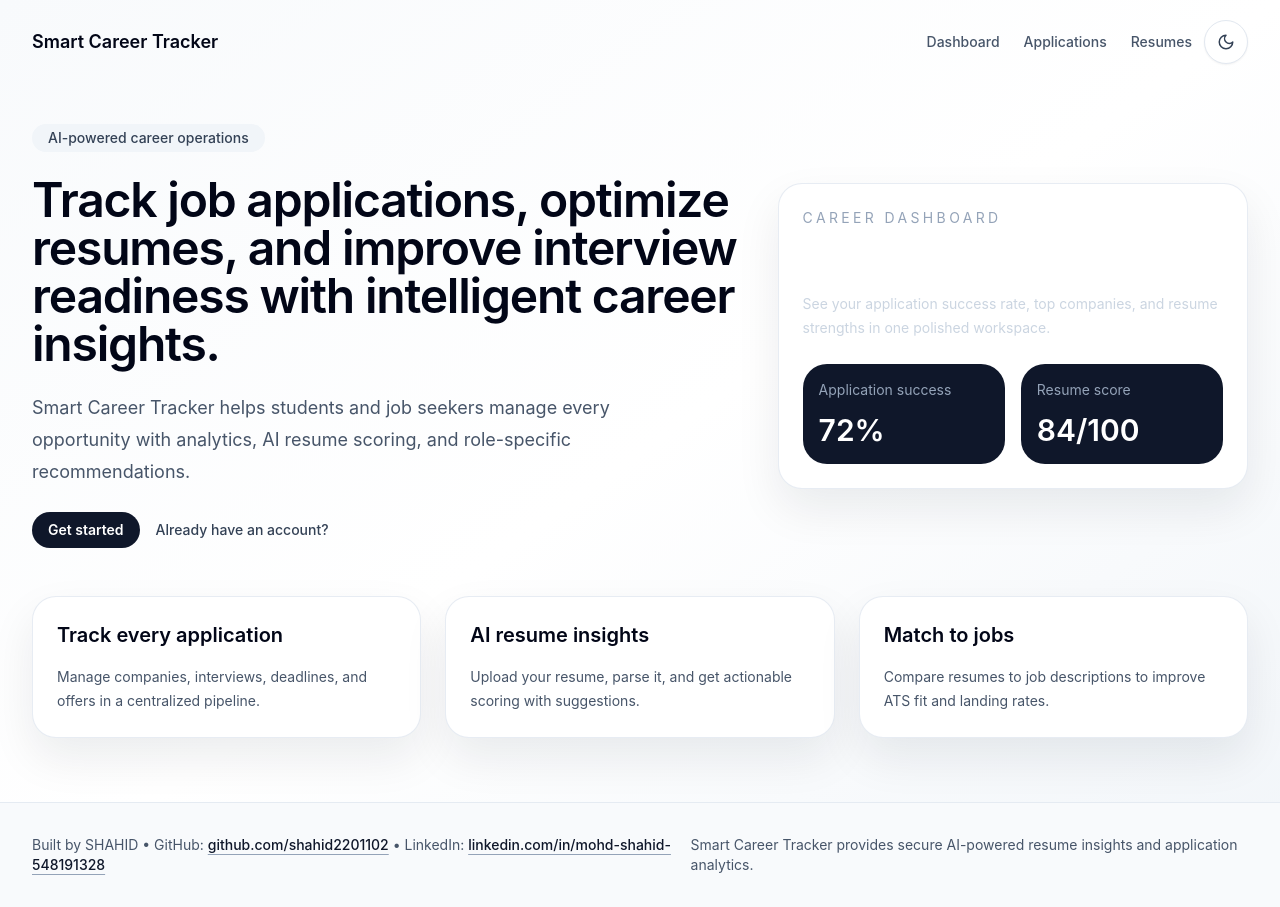
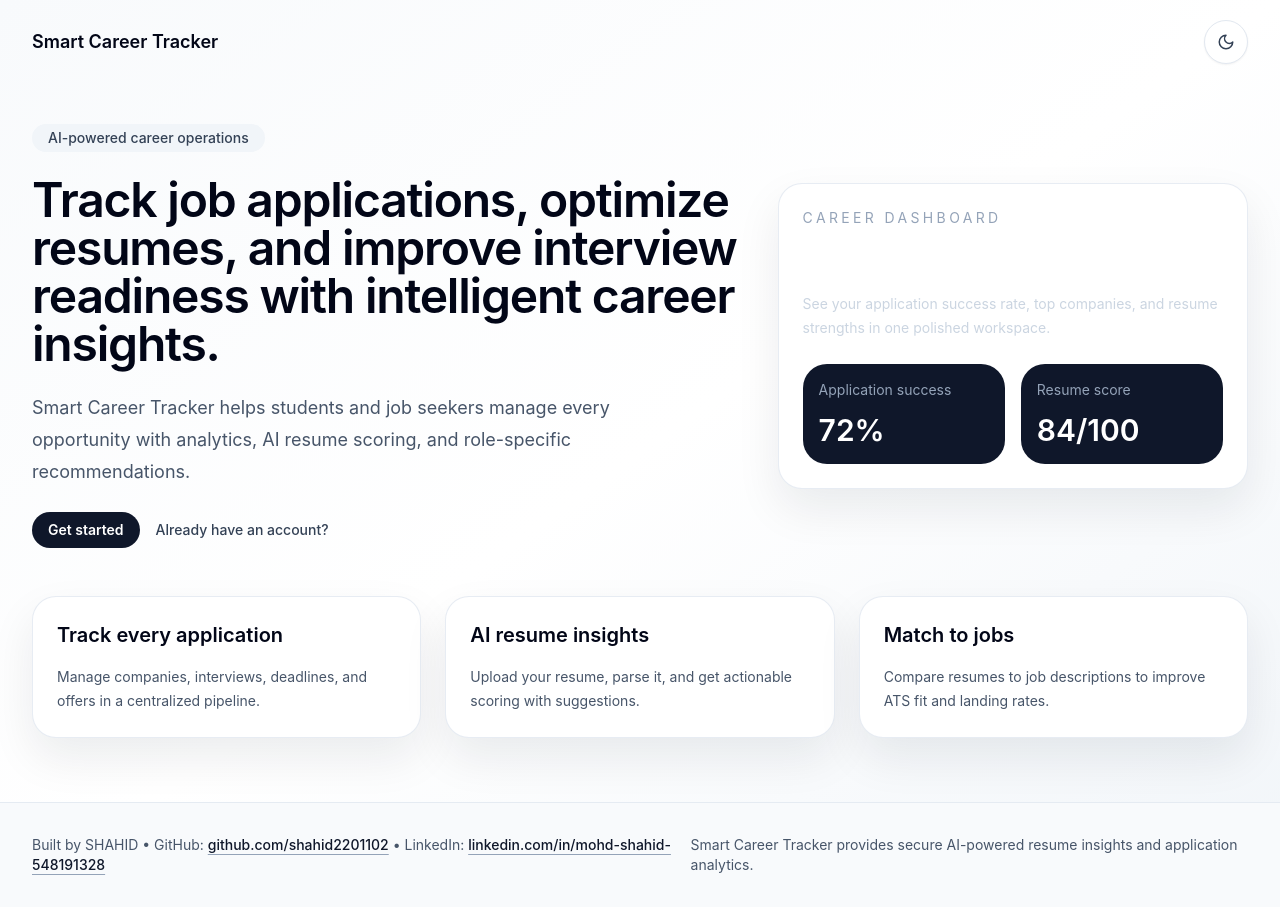
Before and after one commit to shahid2201102/smart-career-tracker, a Next.js app: page / in a window 1280 px wide. Built offline with nearby package versions, Linux system fonts and the light colour scheme; no server answers.

Commit message:
Hide navigation links until user is authenticated

```diff
--- a/components/layout/site-header.tsx
+++ b/components/layout/site-header.tsx
@@ -55,6 +55,7 @@ export function SiteHeader() {
       </Link>
 
       <div className="flex items-center gap-3">
+        {user && (
           <nav className="hidden gap-6 text-sm font-medium text-slate-600 dark:text-slate-300 md:flex">
             <Link href="/dashboard" className="hover:text-slate-950 dark:hover:text-white">
               Dashboard
@@ -66,6 +67,7 @@ export function SiteHeader() {
               Resumes
             </Link>
           </nav>
+        )}
 
         {/* Mobile menu button */}
         <button
@@ -105,6 +107,8 @@ export function SiteHeader() {
 
       {mobileOpen && (
         <div className="absolute right-6 top-full mt-2 w-48 rounded-md bg-white shadow-lg p-2 md:hidden dark:bg-slate-900">
+          {user && (
+            <>
               <Link href="/dashboard" className="block px-3 py-2 text-sm text-slate-700 hover:bg-slate-50 dark:text-slate-200 dark:hover:bg-slate-800" onClick={() => setMobileOpen(false)}>
                 Dashboard
               </Link>
@@ -114,6 +118,8 @@ export function SiteHeader() {
               <Link href="/resumes" className="block px-3 py-2 text-sm text-slate-700 hover:bg-slate-50 dark:text-slate-200 dark:hover:bg-slate-800" onClick={() => setMobileOpen(false)}>
                 Resumes
               </Link>
+            </>
+          )}
           {user ? (
             <div className="mt-2 border-t border-slate-100 pt-2 dark:border-slate-800">
               <div className="px-3 py-2 text-sm text-slate-600 dark:text-slate-400">{user.name}</div>
```
Lines whose indentation alone changed are shown as unchanged.
